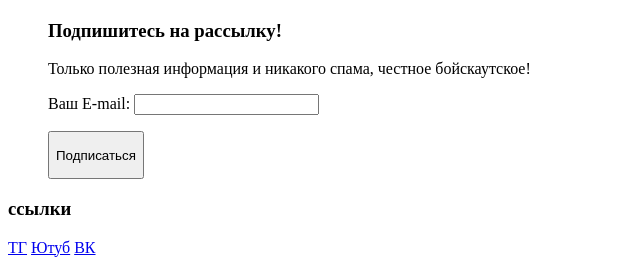
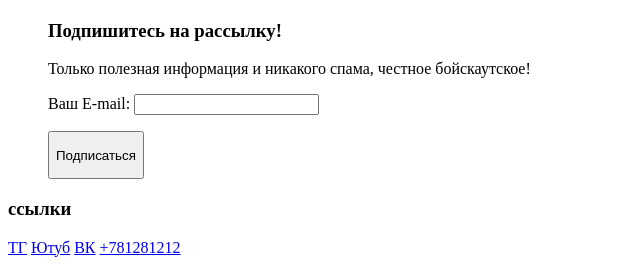
Before and after one commit to htmlacademy-htmlcss/2438209-sedona-38, a plain HTML site: page cataloge.html in a window 1280 px wide. Shown: the part 1265-1530 px from the top of the page, without its empty margins (0-640 px from the left). Drawn offline with Linux system fonts and the light colour scheme.

Commit message:
Update cataloge.html

```diff
--- a/cataloge.html
+++ b/cataloge.html
@@ -177,7 +177,7 @@
           <a class="Telegram" href="#">ТГ</a>
           <a class="YT" href="#">Ютуб</a>
           <a class="VK" href="#">ВК</a>
-          <a class="phone-number" href="+781281212"></a>
+          <a class="phone-number" href="+781281212">+781281212</a>
         </section>
     </footer>
 
```
